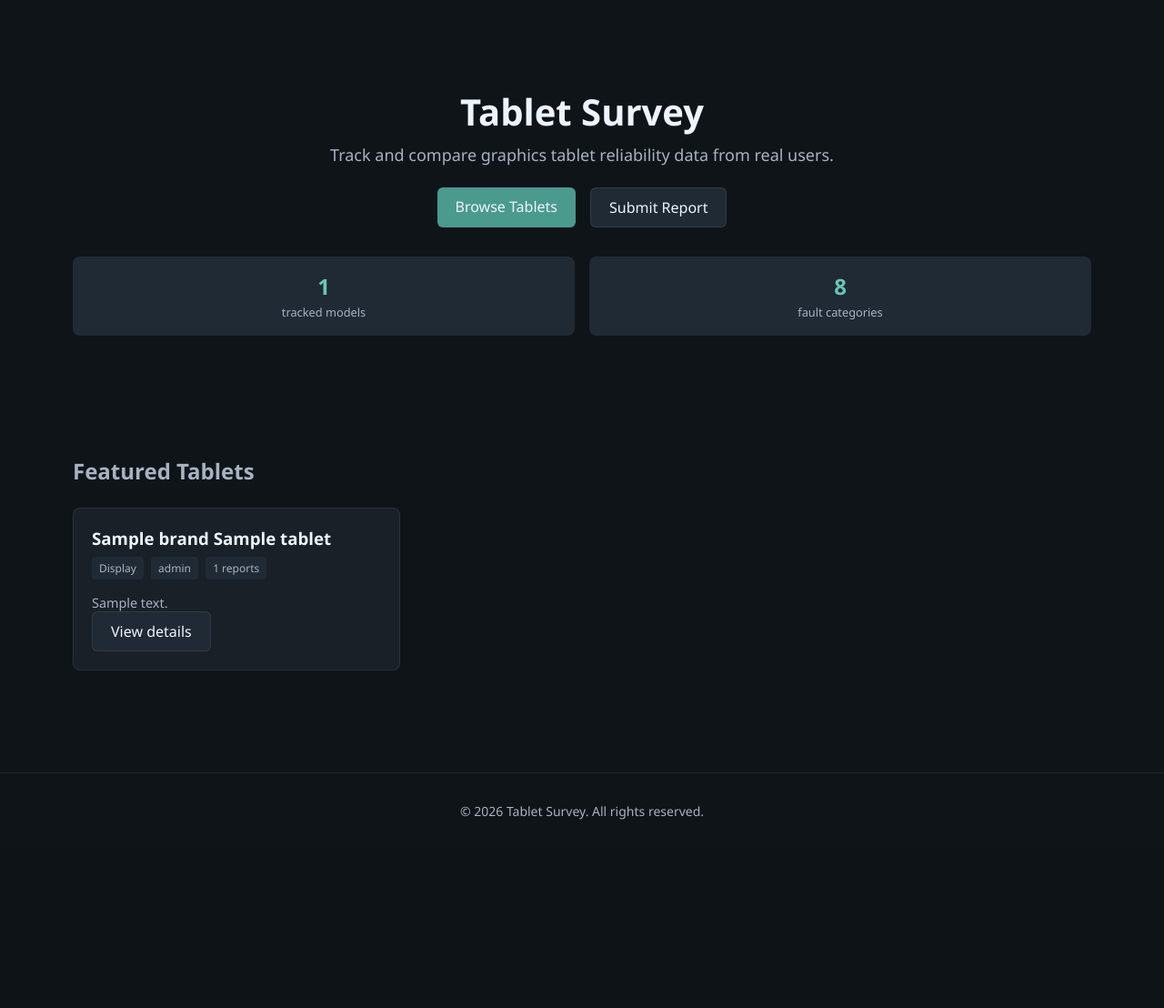
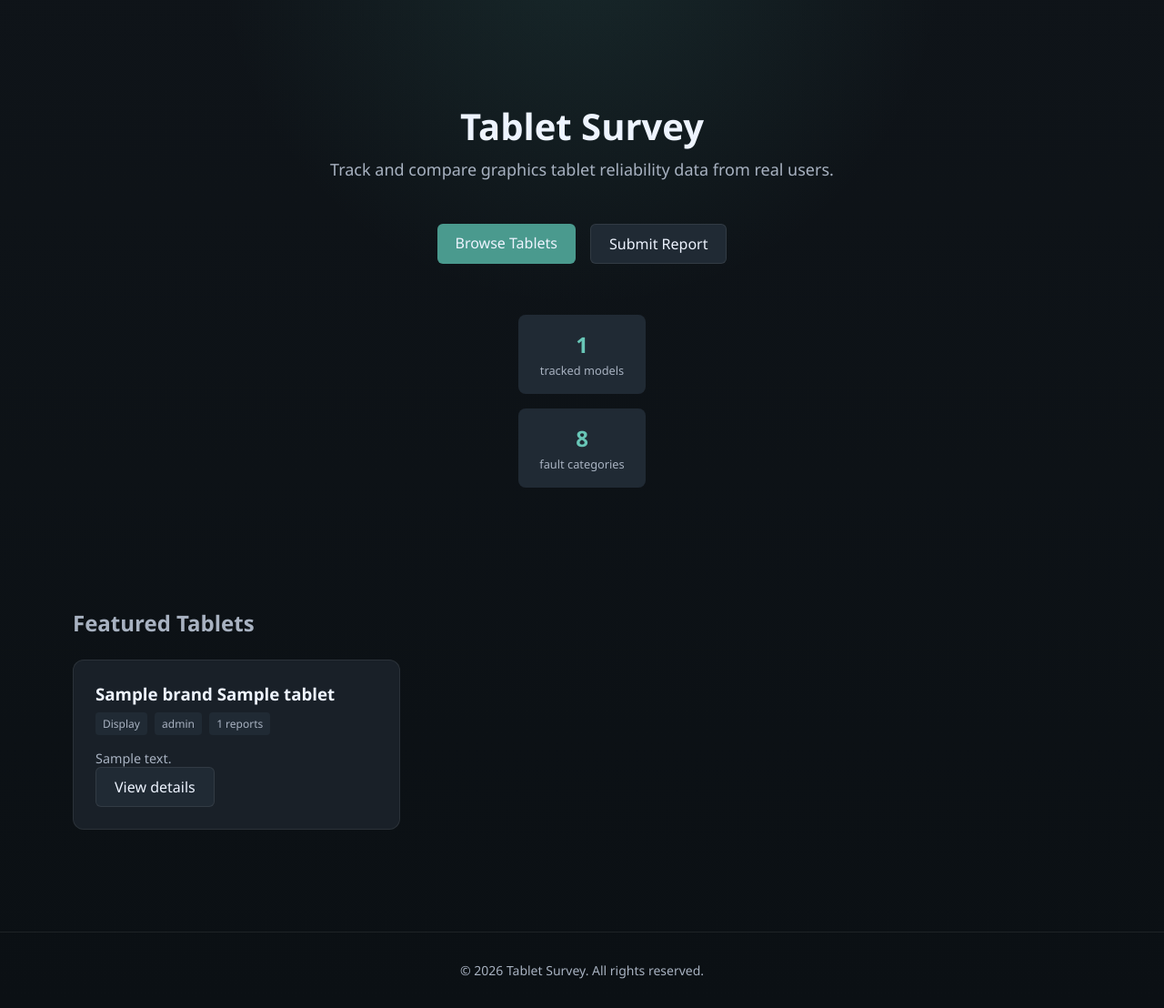
Before and after one commit to LostArtist00/tablet_project, a PHP site: page / in a window 1280 px wide. Shown: the part 65-1173 px from the top of the page at 91% size. Before the commit the page ends 966 px from the top, so only its background shows below. Run offline with PHP 8.4, Linux system fonts and the light colour scheme; tables that the repository leaves empty hold one stand-in row (values such as "Sample post").

Commit message:
add hero and card hover styles

```diff
--- a/app/assets/css/style.css
+++ b/app/assets/css/style.css
@@ -22,7 +22,9 @@ html {
 body {
     margin: 0;
     font-family: "Segoe UI", Tahoma, Geneva, Verdana, sans-serif;
-    background: var(--bg);
+    background:
+        radial-gradient(circle at top, rgba(74, 154, 142, 0.15), transparent 30%),
+        linear-gradient(180deg, var(--bg) 0%, #0b1014 100%);
     color: var(--text);
     min-height: 100vh;
 }
@@ -152,8 +154,14 @@ main {
 .card {
     background: var(--surface);
     border: 1px solid var(--border);
-    border-radius: 8px;
-    padding: 1.25rem;
+    border-radius: 12px;
+    padding: 1.5rem;
+    transition: transform 0.2s, box-shadow 0.2s;
+}
+
+.card:hover {
+    transform: translateY(-2px);
+    box-shadow: var(--shadow);
 }
 
 .card h3 {
@@ -174,8 +182,22 @@ main {
 }
 
 .hero {
-    padding: 4rem 0;
+    padding: 5rem 0 4rem;
     text-align: center;
+}
+
+.hero .container {
+    display: flex;
+    flex-direction: column;
+    align-items: center;
+}
+
+.hero-grid {
+    display: grid;
+    grid-template-columns: 1fr 1fr;
+    gap: 4rem;
+    align-items: center;
+    text-align: left;
 }
 
 .hero h1 {
```
Also changed, not shown: other parts of app/assets/css/style.css (+53 -0 lines).
